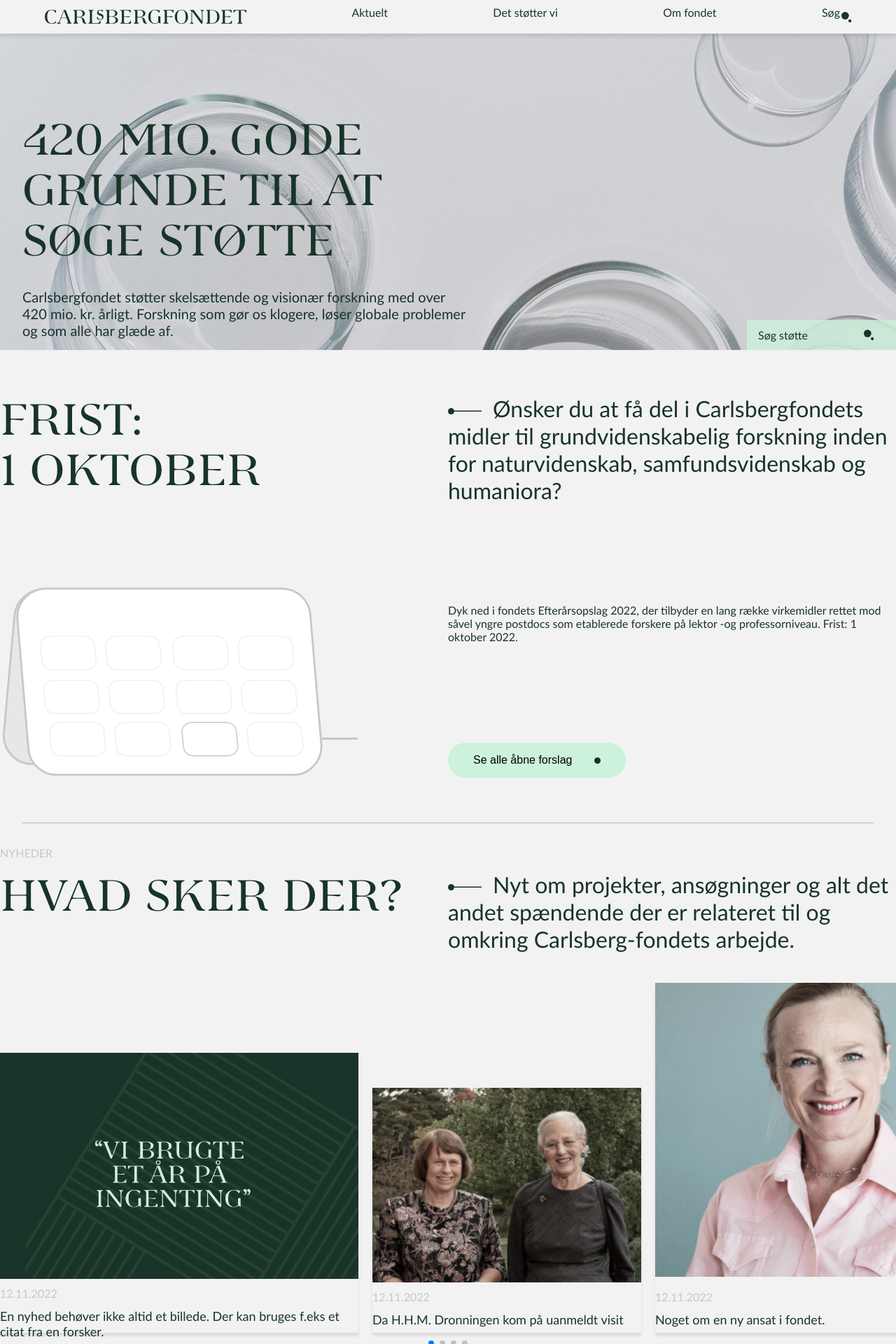
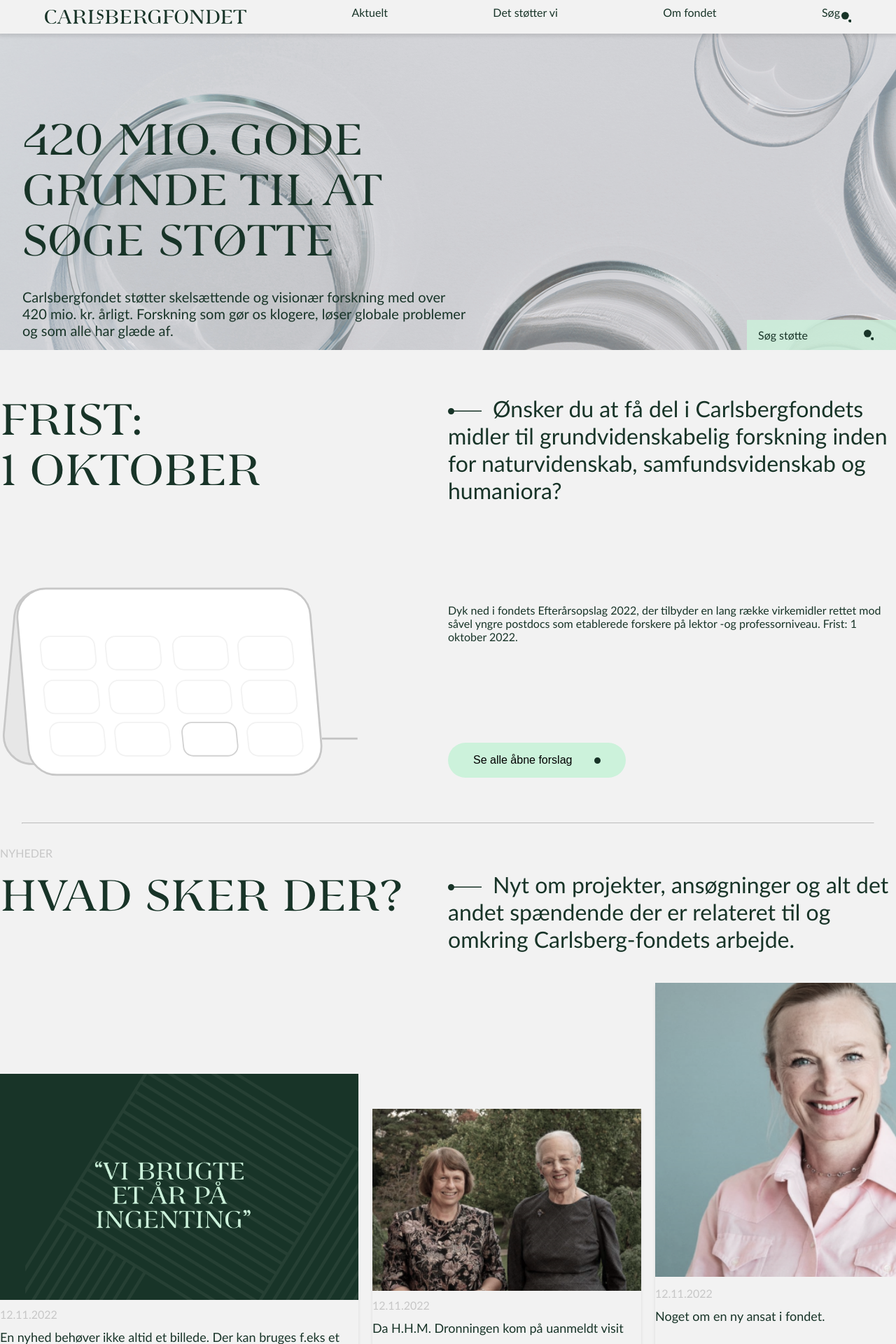
Before and after one commit to trolle18/hop-cf, a Next.js app: page / in a window 1280 px wide. Shown: the top 1920 px of the page at 70% size. Built offline with nearby package versions, Linux system fonts and the light colour scheme.

Commit message:
articles + swiper

```diff
--- a/components/Article.js
+++ b/components/Article.js
@@ -10,10 +10,10 @@
                     <Image key={img.id} src={img.src} alt={img.alt} height={100} width={100} />
                 ))}
                 </div>
-                <div className="article-cntn">
-                    <div className="article-cntn__txt">
-                        <span className="article-cntn__txt__details">{data.createdDate}</span>
-                        <p className="article-cntn__txt__headline">{data.title}</p>
+                <div className="article-cnt">
+                    <div className="article-cnt__txt">
+                        <span className="article-cnt__txt__details">{data.createdDate}</span>
+                        <p className="article-cnt__txt__headline">{data.title}</p>
                     </div>
                 </div>
             </article>
--- a/scss/components/_article.scss
+++ b/scss/components/_article.scss
@@ -5,7 +5,8 @@
     display: flex;
     flex-direction: column;
     gap: .2em;
-    box-shadow: 0px 4px 4px 0px rgba(0, 0, 0, .10);
+    bottom: 0;
+   box-shadow: 0px 4px 4px 0px rgba(0, 0, 0, .10);
 
     &__img-cntr {
         height: 100%;
@@ -20,9 +21,11 @@
         }
     }
 
-    .article-cntn {
-        height: auto;
+    .article-cnt {
+        height: 100%;
+        // min-height: 150px;
         width: 100%;
+        // padding: 0 0 1em 0;
         display: flex;
         flex-direction: column;
         justify-content: space-between;
--- a/scss/components/_swiperSection.scss
+++ b/scss/components/_swiperSection.scss
@@ -24,7 +24,7 @@
 
         .swiper-slide:nth-of-type(3n) {
             width: 30% !important;
-            height: 500px !important;
+            height: 530px !important;
             // max-height: 80px !important;
 
             // .article {
```
